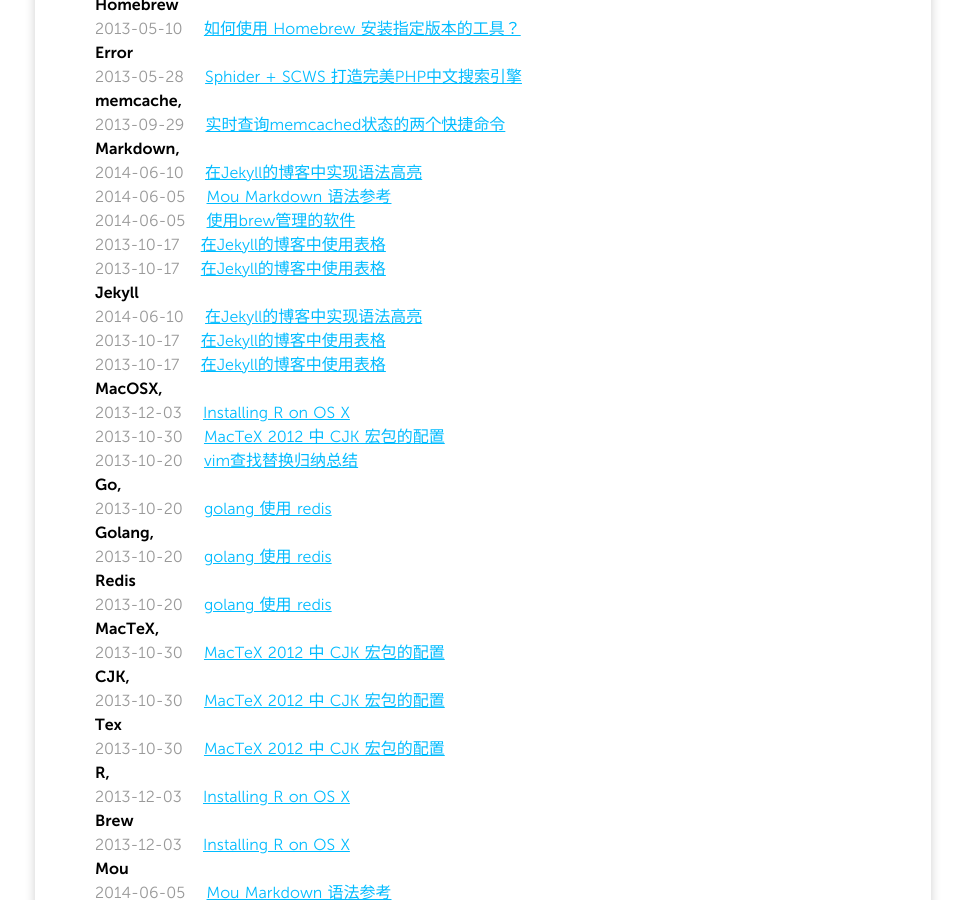
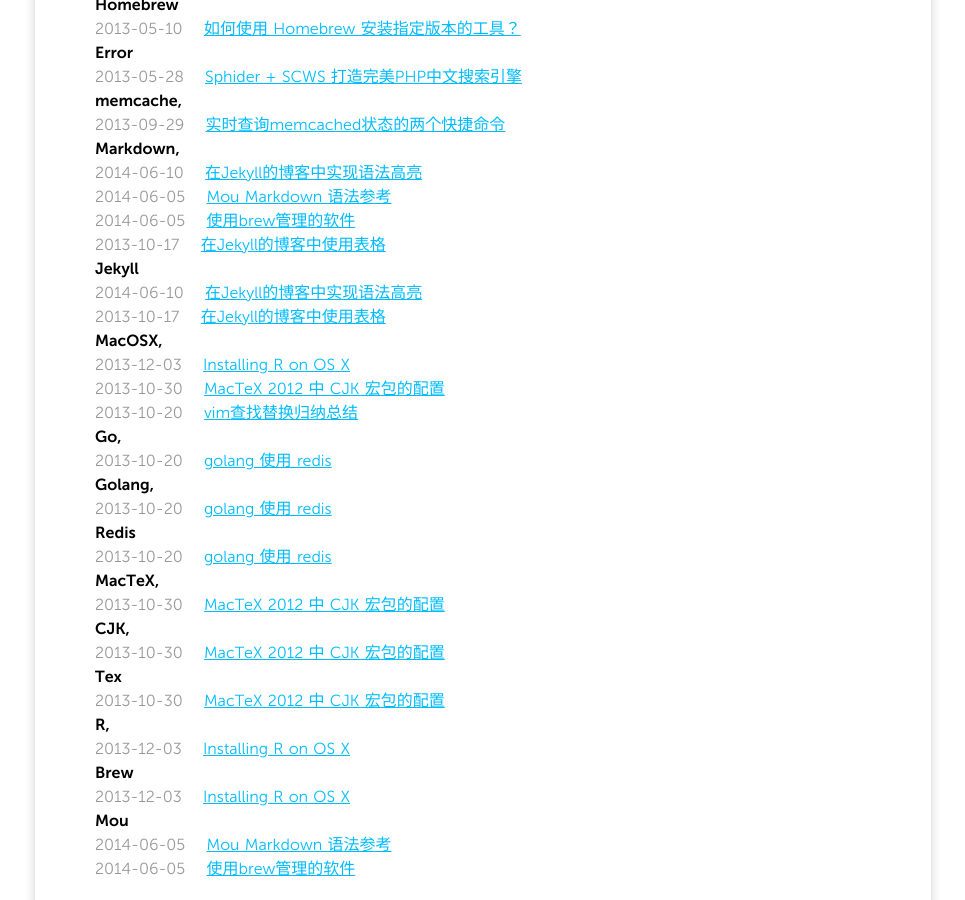
Before and after one commit to scsidisk/scsidisk.github.io, a Jekyll site: the page built from tags/index.md, in a window 1280 px wide and 900 px high, scrolled down 6773 px. Shown: the whole window, without its empty margins (157-1122 px from the left). Built offline with Jekyll 4.4.1, drawn with Linux system fonts in a browser that asks for light colours; Markdown is read by kramdown in place of the engine named in the settings.

````diff
--- a/_posts/2014/2013-10-17-jekyll_blog_markdown_table.md
+++ /dev/null
@@ -1,74 +0,0 @@
----
-layout: post
-title: 在Jekyll的博客中使用表格
-date: 2013-10-17
-author: scsidisk
-category: Markdown
-tags: Markdown, Jekyll
----
-
-看到人家在 Markdown 文件中随意的书写表格，但在我自己的博客中却怎么也无法输出表格样式，最后还是通过 Google 才找到答案，需要语法解释引擎 Redcarpet，且开启 tables 选项。
-
-在 Jekyll 中使用，请修改 _config.yml
-
-```
-markdown: redcarpet
-redcarpet:
-    extensions: ["tables"]
-```
-
-随后
-
-```
-$ gem install redcarpet
-```
-
-在 Markdwon 文件中可以依据以下语法进行书写
-
-```
-|head1|head2|head3|head4|
-|---|:---|:---:|---:|
-|row1text1|row1text3|row1text3|row1text4|
-|row2text1|row2text3|row2text3|row2text4|
-```
-
-其中 :所在位置表示表格的位置对齐
-
-其最后输出的代码是
-
-```
-<table>
-  <thead>
-    <tr>
-      <th>head1 head1 head1</th>
-      <th align="left">head2 head2 head2</th>
-      <th align="center">head3 head3 head3</th>
-      <th align="right">head4 head4 head4</th>
-    </tr>
-  </thead>
-  <tbody>
-    <tr>
-      <td>row1text1</td>
-      <td align="left">row1text3</td>
-      <td align="center">row1text3</td>
-      <td align="right">row1text4</td>
-    </tr>
-    <tr>
-      <td>row2text1</td>
-      <td align="left">row2text3</td>
-      <td align="center">row2text3</td>
-      <td align="right">row2text4</td>
-    </tr>
-  </tbody>
-</table>
-```
-
-redcarpet有很多选项可以开启，譬如我就开启了
-
-```
-markdown: redcarpet
-redcarpet:
-    extensions: ["fenced_code_blocks", "tables", "highlight", "with_toc_data", "strikethrough", "underline"]
-```
-
-转自：http://havee.me/internet/2013-10/use-table-with-redcarpet-and-markdown-in-jekyll.html
````
Also changed, not shown: _posts/2013/2013-10-17-jekyll_blog_markdown_table.md (+2 -0 lines).
